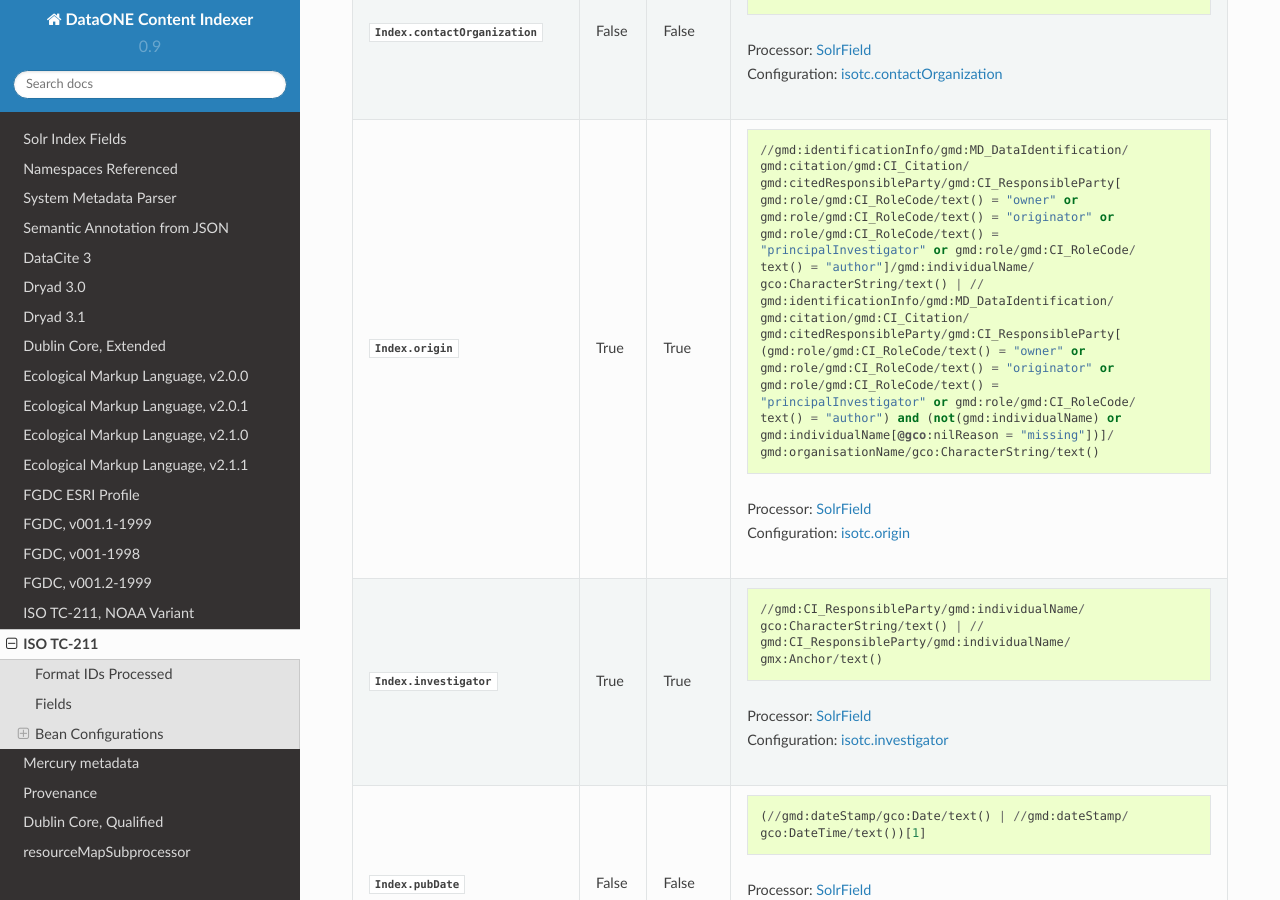
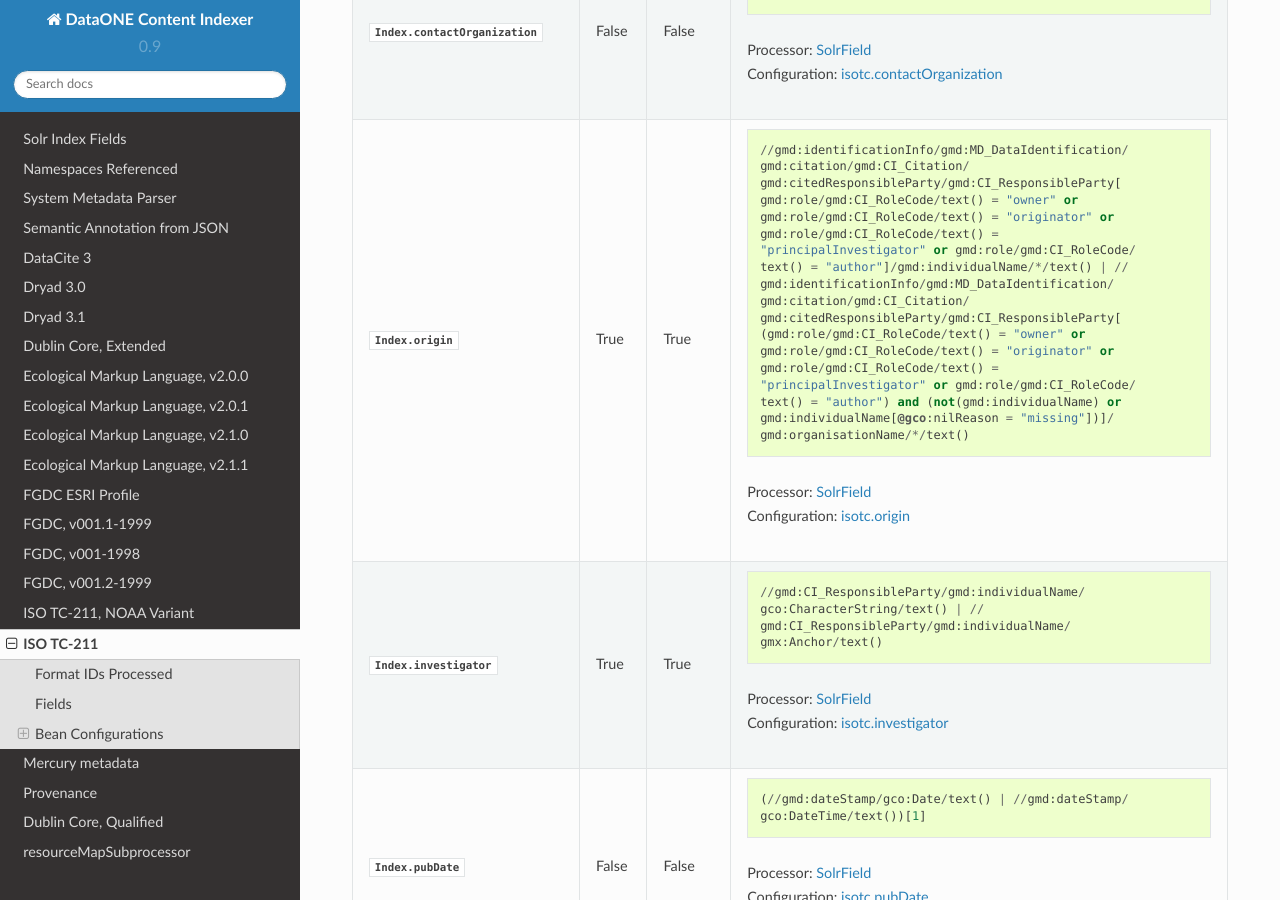
Before and after one commit to DataONEorg/indexer_documentation, a Sphinx documentation site: the page built from source/generated/proc_isotc211Subprocessor.rst, in a window 1280 px wide and 900 px high, scrolled down 1444 px. Built offline with Sphinx 7.4.7 and the Read the Docs theme 2.0.0, drawn with Linux system fonts in a browser that asks for light colours.

Commit message:
Updated to match current svn revision

```diff
--- a/source/generated/proc_isotc211Subprocessor.rst
+++ b/source/generated/proc_isotc211Subprocessor.rst
@@ -108,8 +108,7 @@ Note that these are in addition to the information extracted from :doc:`system_m
         gmd:role/gmd:CI_RoleCode/text() = "originator" or
         gmd:role/gmd:CI_RoleCode/text() =
         "principalInvestigator" or gmd:role/gmd:CI_RoleCode/
-        text() = "author"]/gmd:individualName/
-        gco:CharacterString/text() | //
+        text() = "author"]/gmd:individualName/*/text() | //
         gmd:identificationInfo/gmd:MD_DataIdentification/
         gmd:citation/gmd:CI_Citation/
         gmd:citedResponsibleParty/gmd:CI_ResponsibleParty[
@@ -119,7 +118,7 @@ Note that these are in addition to the information extracted from :doc:`system_m
         "principalInvestigator" or gmd:role/gmd:CI_RoleCode/
         text() = "author") and (not(gmd:individualName) or
         gmd:individualName[@gco:nilReason = "missing"])]/
-        gmd:organisationName/gco:CharacterString/text()
+        gmd:organisationName/*/text()
 
       | Processor: `SolrField <https://repository.dataone.org/software/cicore/trunk/cn/d1_cn_index_processor/src/main/java/org/dataone/cn/indexer/parser/SolrField.java>`_
       | Configuration: `isotc.origin`_
@@ -603,7 +602,7 @@ isotc.origin
 
 .. code-block:: xml
 
-   b'<bean xmlns="http://www.springframework.org/schema/beans" xmlns:p="http://www.springframework.org/schema/p" xmlns:xsi="http://www.w3.org/2001/XMLSchema-instance" id="isotc.origin" class="org.dataone.cn.indexer.parser.SolrField">\n\t\t<constructor-arg name="name" value="origin"/>\n\t\t<constructor-arg name="xpath" value="//gmd:identificationInfo/gmd:MD_DataIdentification/gmd:citation/gmd:CI_Citation/gmd:citedResponsibleParty/gmd:CI_ResponsibleParty[gmd:role/gmd:CI_RoleCode/text() = &quot;owner&quot; or gmd:role/gmd:CI_RoleCode/text() = &quot;originator&quot; or gmd:role/gmd:CI_RoleCode/text() = &quot;principalInvestigator&quot; or gmd:role/gmd:CI_RoleCode/text() = &quot;author&quot;]/gmd:individualName/gco:CharacterString/text() | //gmd:identificationInfo/gmd:MD_DataIdentification/gmd:citation/gmd:CI_Citation/gmd:citedResponsibleParty/gmd:CI_ResponsibleParty[(gmd:role/gmd:CI_RoleCode/text() = &quot;owner&quot; or gmd:role/gmd:CI_RoleCode/text() = &quot;originator&quot; or gmd:role/gmd:CI_RoleCode/text() = &quot;principalInvestigator&quot; or gmd:role/gmd:CI_RoleCode/text() = &quot;author&quot;) and (not(gmd:individualName) or gmd:individualName[@gco:nilReason = &quot;missing&quot;])]/gmd:organisationName/gco:CharacterString/text()"/>\n\t\t<property name="multivalue" value="true"/>\n\t\t<property name="dedupe" value="true"/>\n\t</bean>\n\t\n\t\n'
+   b'<bean xmlns="http://www.springframework.org/schema/beans" xmlns:p="http://www.springframework.org/schema/p" xmlns:xsi="http://www.w3.org/2001/XMLSchema-instance" id="isotc.origin" class="org.dataone.cn.indexer.parser.SolrField">\n\t\t<constructor-arg name="name" value="origin"/>\n\t\t<constructor-arg name="xpath" value="//gmd:identificationInfo/gmd:MD_DataIdentification/gmd:citation/gmd:CI_Citation/gmd:citedResponsibleParty/gmd:CI_ResponsibleParty[gmd:role/gmd:CI_RoleCode/text() = &quot;owner&quot; or gmd:role/gmd:CI_RoleCode/text() = &quot;originator&quot; or gmd:role/gmd:CI_RoleCode/text() = &quot;principalInvestigator&quot; or gmd:role/gmd:CI_RoleCode/text() = &quot;author&quot;]/gmd:individualName/*/text() | //gmd:identificationInfo/gmd:MD_DataIdentification/gmd:citation/gmd:CI_Citation/gmd:citedResponsibleParty/gmd:CI_ResponsibleParty[(gmd:role/gmd:CI_RoleCode/text() = &quot;owner&quot; or gmd:role/gmd:CI_RoleCode/text() = &quot;originator&quot; or gmd:role/gmd:CI_RoleCode/text() = &quot;principalInvestigator&quot; or gmd:role/gmd:CI_RoleCode/text() = &quot;author&quot;) and (not(gmd:individualName) or gmd:individualName[@gco:nilReason = &quot;missing&quot;])]/gmd:organisationName/*/text()"/>\n\t\t<property name="multivalue" value="true"/>\n\t\t<property name="dedupe" value="true"/>\n\t</bean>\n\t\n\t\n'
 
 
 isotc.investigator
```
Also changed, not shown: source/generated/proc_isotc211NoaaSubprocessor.rst (+3 -4 lines).
